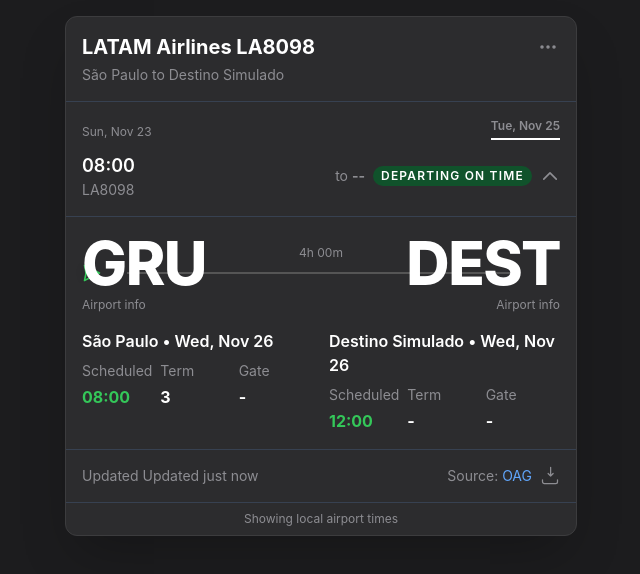
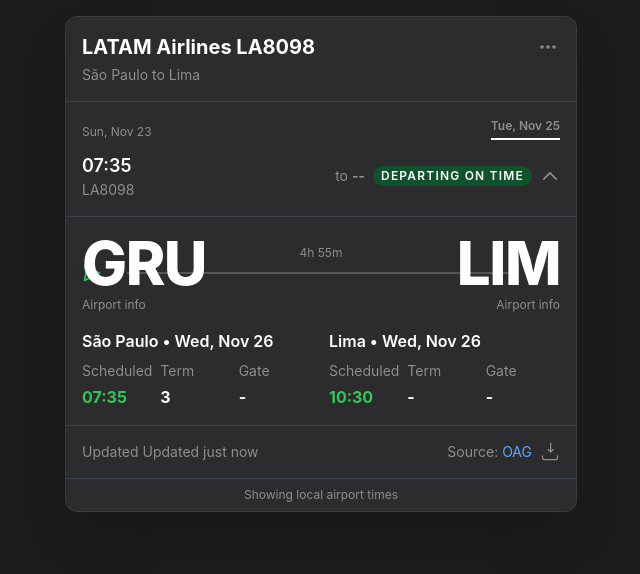
Before and after one commit to facoriolano/Airport, a plain HTML site: page index.html in a window 1280 px wide. Shown: the whole page, without its empty margins (319-959 px from the left). Drawn offline with nearby package versions, Linux system fonts and the light colour scheme.

Commit message:
Update index.html

```diff
--- a/index.html
+++ b/index.html
@@ -56,18 +56,18 @@
         // CORREÇÃO: Dados reais manuais para quando a API falhar
         function generateFallbackData(code) {
             // Se for o voo específico LA8202, retorna os dados corretos de GRU->LIM
-            if (code === 'LA8202') {
+            if (code === 'LA8098') {
                 return {
                     airline: "LATAM Airlines",
-                    flightNumber: "LA8202",
+                    flightNumber: "LA8098",
                     originCity: "São Paulo",
                     originCode: "GRU",
                     destinationCity: "Lima",
                     destinationCode: "LIM",
-                    departureTime: "07:30",
+                    departureTime: "07:35",
                     arrivalTime: "10:30",
-                    departureDate: "Tue, Nov 25",
-                    duration: "5h 00m",
+                    departureDate: "Wed, Nov 26",
+                    duration: "4h 55m",
                     isFallback: true
                 };
             }
```
